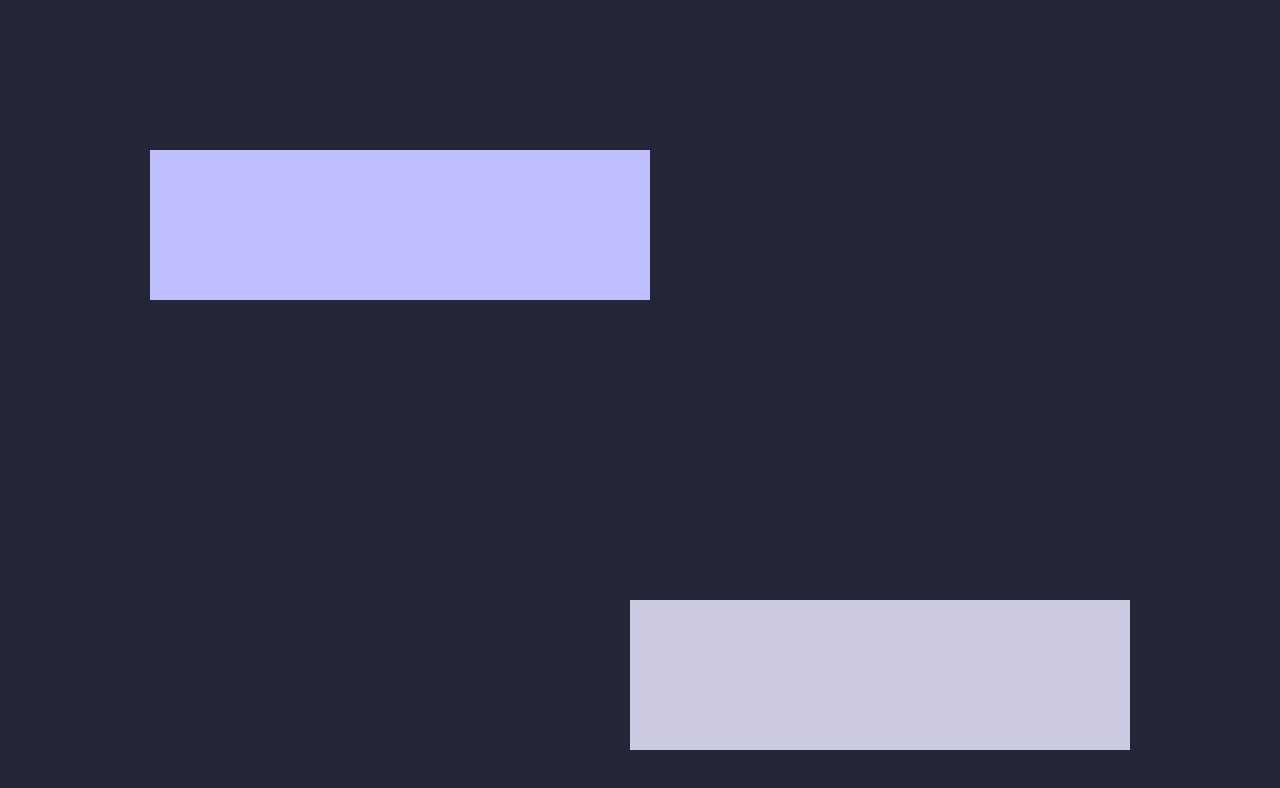
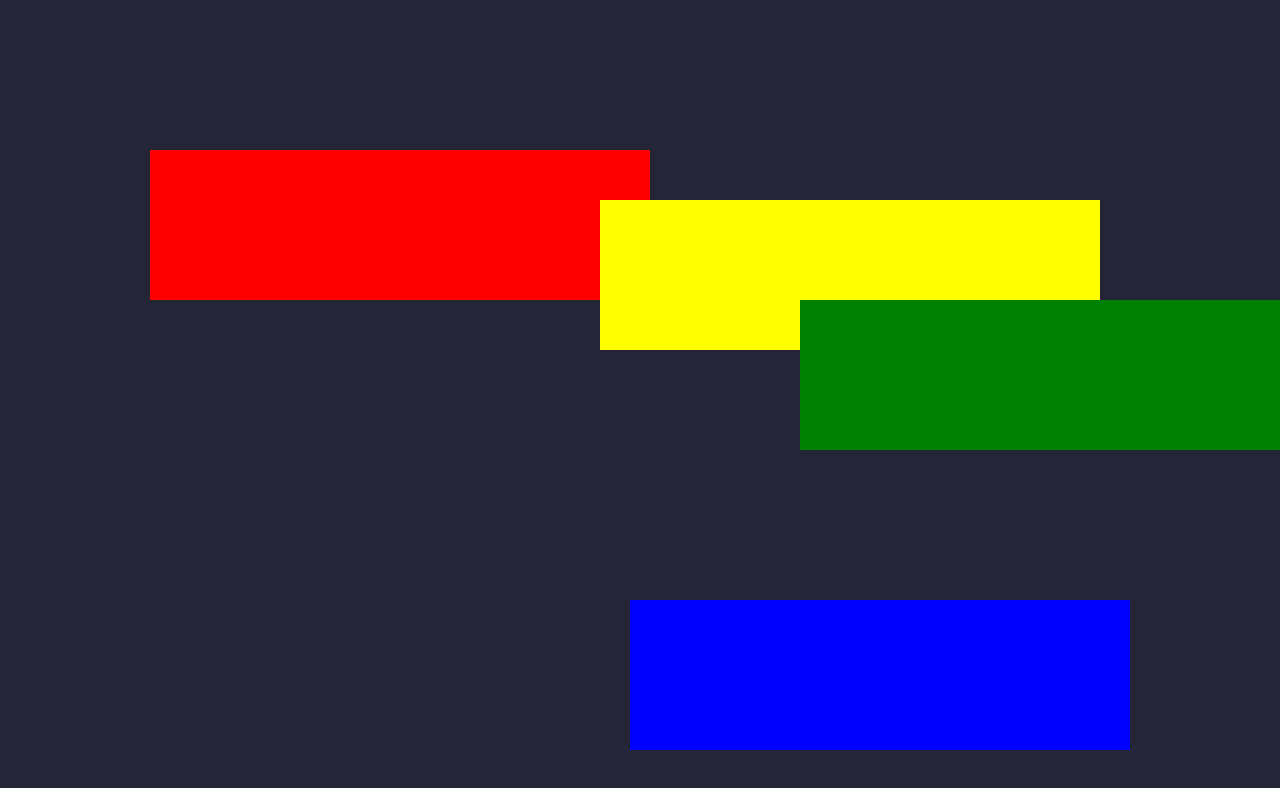
Before and after one commit to jsg3121/next-tv-app, a Next.js app: page /main/introduce in a window 1280 px wide. Shown: the top 788 px of the page. Built offline with nearby package versions, Linux system fonts and the light colour scheme.

Commit message:
FEAT(parallax) : 패럴랙스 아이템 컴포넌트형식으로 변경중

```diff
--- a/components/src/Parallax.tsx
+++ b/components/src/Parallax.tsx
@@ -1,30 +1,27 @@
+import { gsap } from 'gsap';
 import type { NextPage } from 'next';
 import React from 'react';
 import styled from 'styled-components';
 
 interface ParallaxProps {
-  top?: number;
-  left?: number;
-  right?: number;
-  bottom?: number;
+  top?: number | string;
+  left?: number | string;
+  right?: number | string;
   color?: string;
+  translateX?: string;
+  translateY?: string;
 }
 
-export const Item = styled((props) => {
-  return <h1 {...props}></h1>;
-})`
+export const Item = styled.h1`
   width: 500px;
   height: 150px;
   position: absolute;
   will-change: transform;
-  top: ${(props) => `${props.top}px`};
-  left: ${(props) => `${props.left}px`};
-  background-color: ${(props) => `${props.color}`};
 `;
 
 export const Parallax: NextPage<ParallaxProps> = (props) => {
-  const {} = props;
-  const componentsRef = React.useRef<HTMLElement>(null);
+  const { color, left, right, top, translateX = '', translateY = '' } = props;
+  const componentsRef = React.useRef<HTMLHeadingElement>(null);
   const [rect, setRect] = React.useState<DOMRect>();
 
   React.useEffect(() => {
@@ -40,12 +37,27 @@ export const Parallax: NextPage<ParallaxProps> = (props) => {
         const mouseY_title = e.clientY - rect.top;
 
         gsap.to(componentsRef.current, {
-          translateX: ((mouseX_title - rect.width / 2) / rect.width) * -30,
-          translateY: ((mouseY_title - rect.height / 2) / rect.height) * -10,
+          translateX:
+            ((mouseX_title - rect.width / 2) / rect.width) *
+            parseInt(translateX, 10),
+          translateY:
+            ((mouseY_title - rect.height / 2) / rect.height) *
+            parseInt(translateY, 10),
         });
       }
     });
-  }, [rect]);
+  }, [rect, translateX, translateY]);
 
-  return <Item {...props} ref={componentsRef}></Item>;
+  return (
+    <Item
+      {...props}
+      ref={componentsRef}
+      style={{
+        top: `${top}`,
+        left: left ? `${left}` : 'none',
+        right: right ? `${right}` : 'none',
+        backgroundColor: `${color}`,
+      }}
+    ></Item>
+  );
 };
--- a/container/src/Intro.container.tsx
+++ b/container/src/Intro.container.tsx
@@ -1,71 +1,38 @@
-import { gsap } from 'gsap';
 import type { NextPage } from 'next';
 import React from 'react';
-import styled from 'styled-components';
-import { $Color } from '../../styles';
-
-export const Title = styled.h1`
-  width: 500px;
-  height: 150px;
-  background-color: #bfbfff;
-  position: absolute;
-  top: 150px;
-  left: 150px;
-  will-change: transform;
-`;
-
-export const Year = styled.h1`
-  width: 500px;
-  height: 150px;
-  background-color: ${$Color.default.bright4};
-  position: absolute;
-  top: 600px;
-  right: 150px;
-  will-change: transform;
-`;
+import { Parallax } from '../../components';
 
 export const IntorContainer: NextPage = () => {
-  const titleRef = React.useRef<HTMLHeadingElement>(null);
-  const yearRef = React.useRef<HTMLHeadingElement>(null);
-  const [rectTitle, setRectTitle] = React.useState<DOMRect>();
-  const [rectYear, setrectYear] = React.useState<DOMRect>();
-
-  React.useEffect(() => {
-    if (titleRef.current && yearRef.current) {
-      console.log(titleRef.current.getBoundingClientRect());
-      setRectTitle(titleRef.current.getBoundingClientRect());
-      setrectYear(yearRef.current.getBoundingClientRect());
-    }
-  }, []);
-
-  React.useEffect(() => {
-    window.addEventListener('mousemove', (e) => {
-      if (rectTitle && rectYear) {
-        const mouseX_title = e.clientX - rectTitle.left;
-        const mouseY_title = e.clientY - rectTitle.top;
-        const mouseX_year = e.clientX - rectYear.right;
-        const mouseY_year = e.clientY - rectYear.top;
-
-        gsap.to(titleRef.current, {
-          translateX:
-            ((mouseX_title - rectTitle.width / 2) / rectTitle.width) * -30,
-          translateY:
-            ((mouseY_title - rectTitle.height / 2) / rectTitle.height) * -10,
-        });
-        gsap.to(yearRef.current, {
-          translateX:
-            ((mouseX_year - rectYear.width / 2) / rectYear.width) * -30,
-          translateY:
-            ((mouseY_year - rectYear.height / 2) / rectYear.height) * -10,
-        });
-      }
-    });
-  }, [rectTitle, rectYear]);
-
   return (
     <>
-      <Title ref={titleRef} />
-      <Year ref={yearRef} />
+      <Parallax
+        top="150px"
+        left="150px"
+        color="red"
+        translateX="-80"
+        translateY="-30"
+      />
+      <Parallax
+        top="600px"
+        right="150px"
+        color="blue"
+        translateX="-75"
+        translateY="-30"
+      />
+      <Parallax
+        top="200px"
+        left="600px"
+        color="yellow"
+        translateX="-30"
+        translateY="-10"
+      />
+      <Parallax
+        top="300px"
+        left="800px"
+        color="green"
+        translateX="-45"
+        translateY="-17"
+      />
     </>
   );
 };
```
